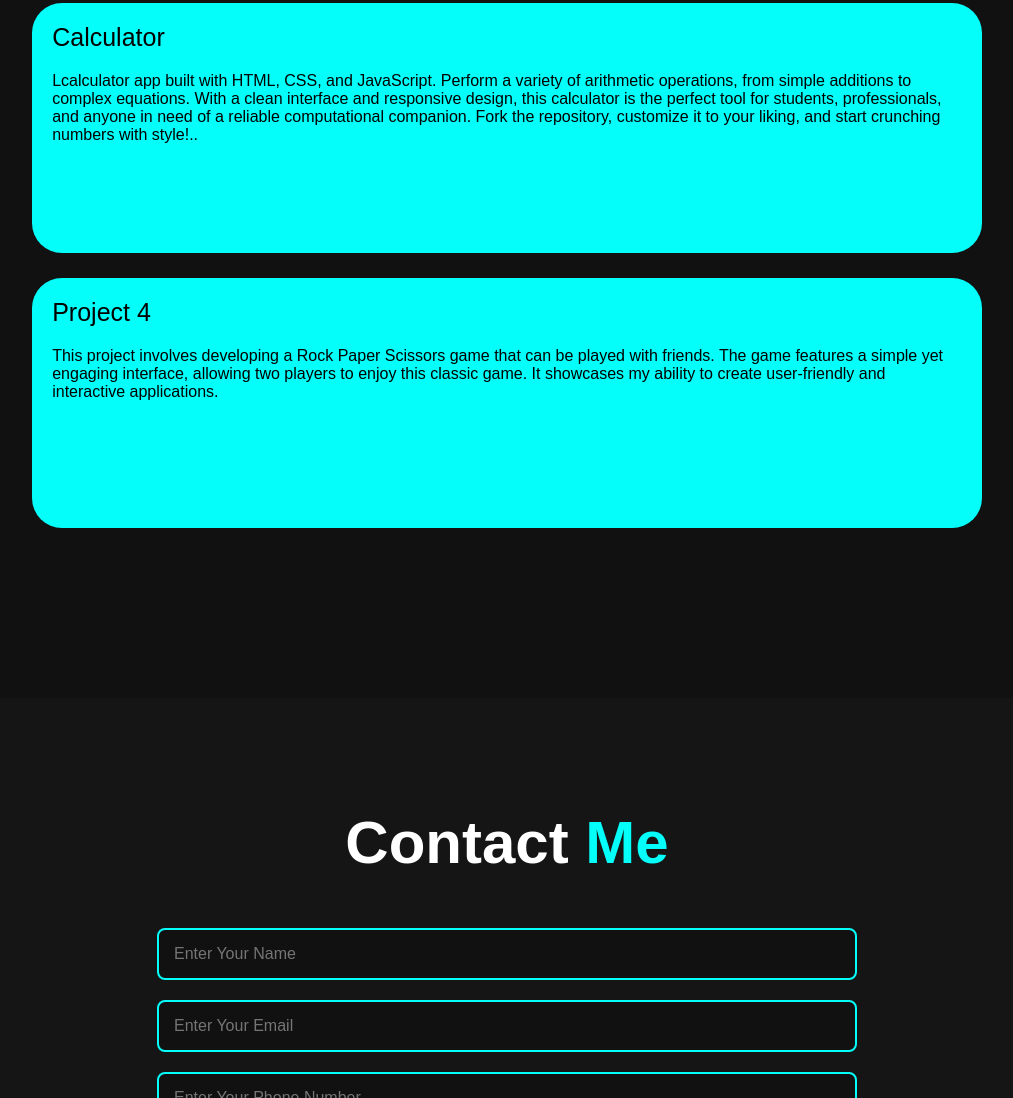
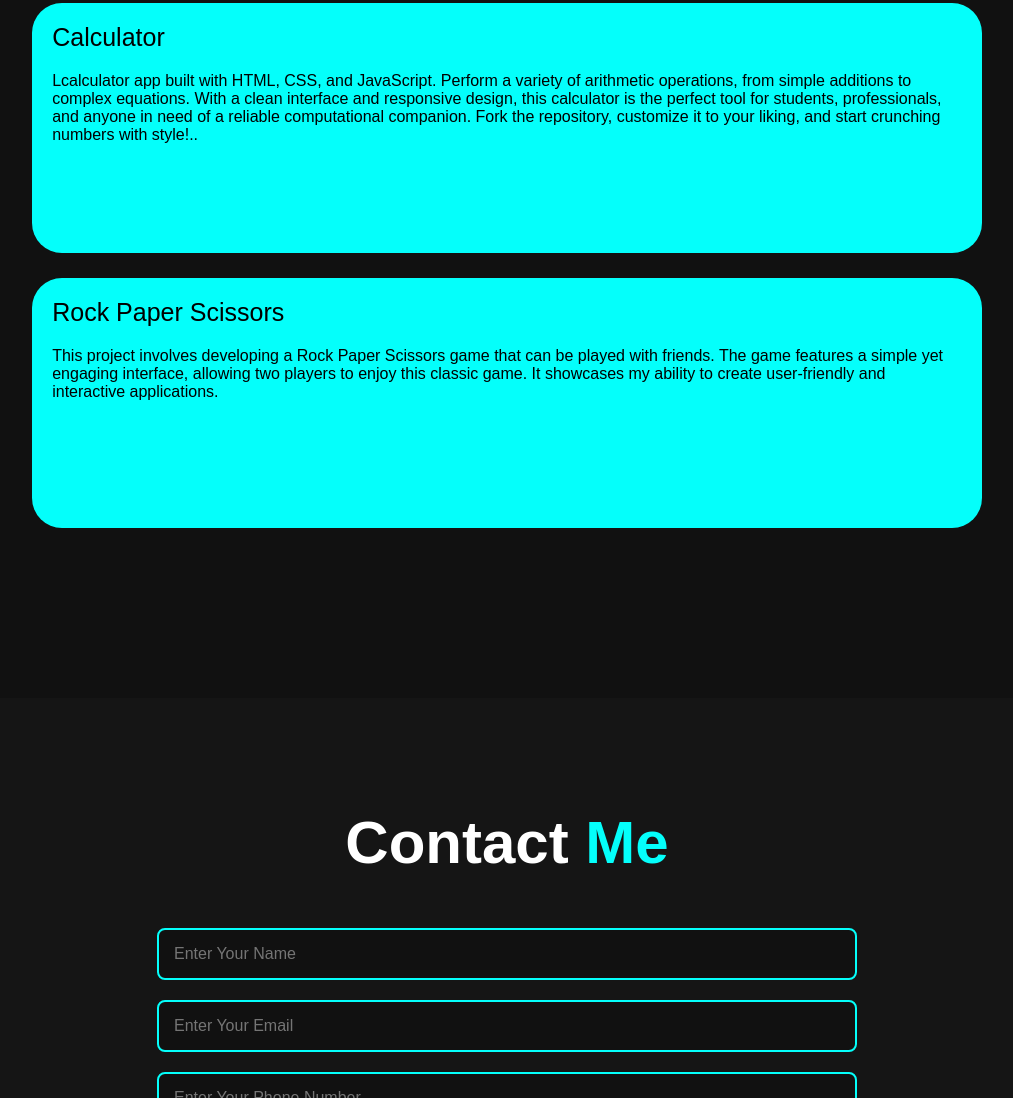
Before and after one commit to hanumansettymahendrasushanth/portfolio_main, a plain HTML site: page index.html in a window 1280 px wide. Shown: the part 2857-3955 px from the top of the page, without its empty margins (133-1146 px from the left). Drawn offline with nearby package versions, Linux system fonts and the light colour scheme.

Commit message:
Update index.html

```diff
--- a/index.html
+++ b/index.html
@@ -99,7 +99,7 @@
 
       <div class="project-box" id ="project-box4" onclick="redirect('project-box4')">
         <div class="project-info">
-          <h4>Project 4</h4>
+          <h4>Rock Paper Scissors</h4>
           <p>This project involves developing a Rock Paper Scissors game that can be played with friends. The game features a simple yet engaging interface, allowing two players to enjoy this classic game. It showcases my ability to create user-friendly and interactive applications.</p>
         </div>
       </div>
```
